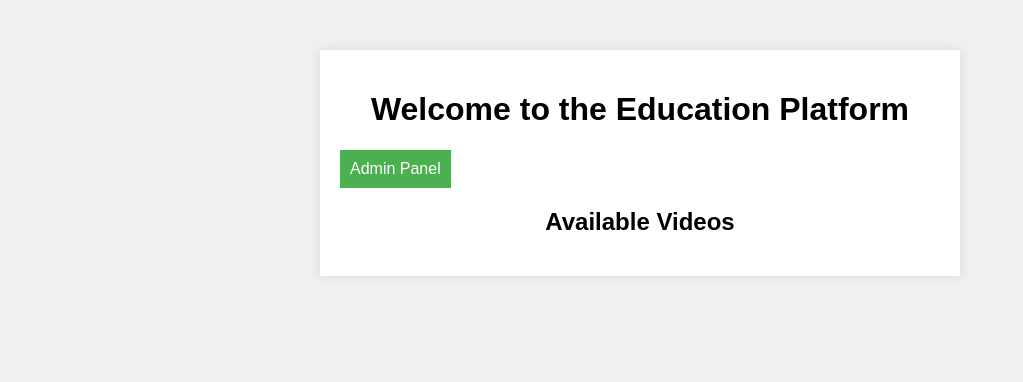
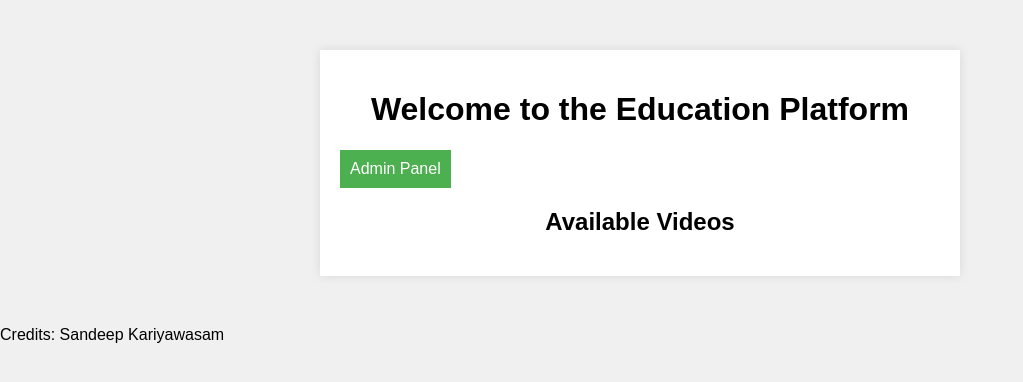
Before and after one commit to ykingtech/education, a plain HTML site: page main.html in a window 1280 px wide. Shown: the whole page, without its empty margins (0-1023 px from the left). Drawn offline with Linux system fonts and the light colour scheme.

Commit message:
Update main.html

```diff
--- a/main.html
+++ b/main.html
@@ -3,7 +3,7 @@
 <head>
     <meta charset="UTF-8">
     <meta name="viewport" content="width=device-width, initial-scale=1.0">
-    <title>Education Platform - Main</title>
+    <title>Available Videos</title>
     <link rel="stylesheet" href="style.css">
 </head>
 <body>
@@ -14,6 +14,10 @@
         <ul id="videoList"></ul>
     </div>
 
+    <footer>
+        <p>Credits: Sandeep Kariyawasam</p>
+    </footer>
+
     <script src="script.js"></script>
 </body>
 </html>
```
